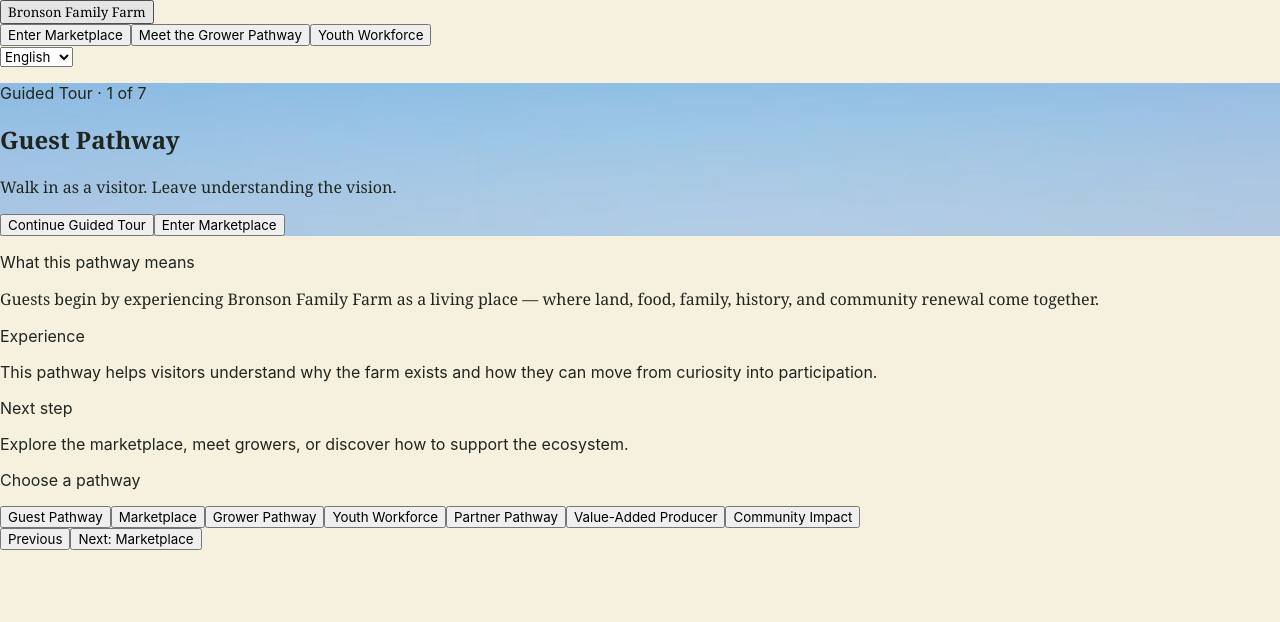
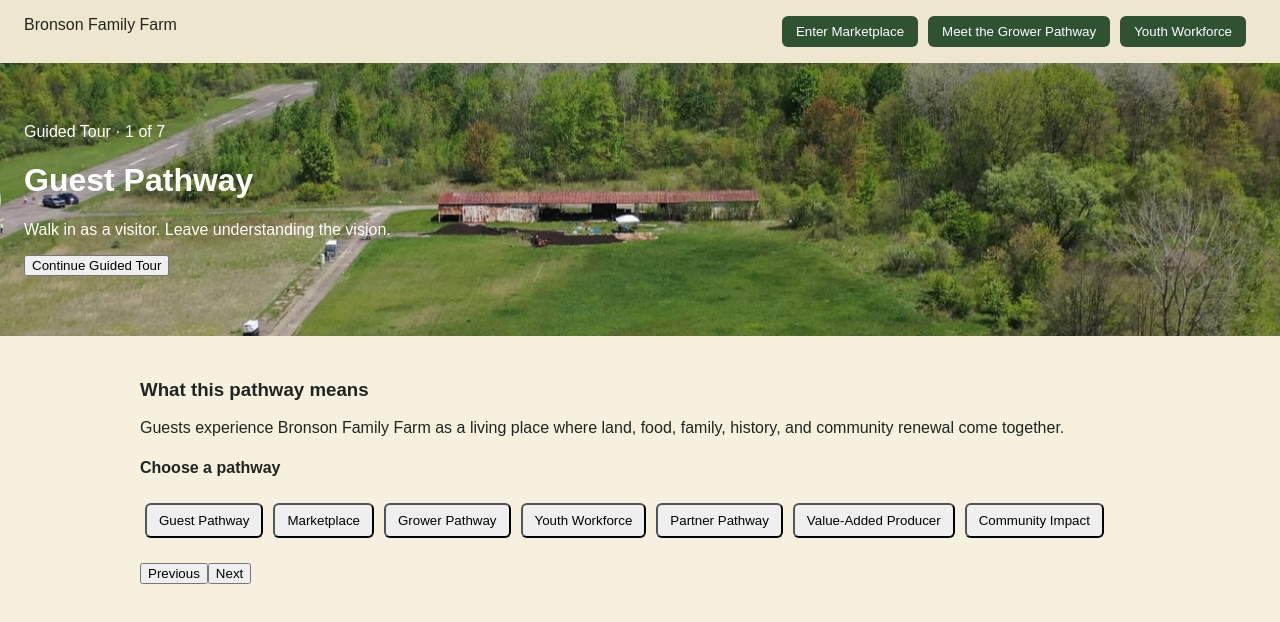
Before and after one commit to cburgessemail-gif/bronson-demo, a React (Vite) app: page / in a window 1280 px wide. Shown: the top 622 px of the page. Built offline with nearby package versions, Linux system fonts and the light colour scheme.

Commit message:
Refactor App component and update pathways structure

```diff
--- a/src/App.tsx
+++ b/src/App.tsx
@@ -1,6 +1,7 @@
 import React, { useState } from "react";
 
 const IMAGE = {
+  hero: "/GrowArea.jpg",
   guest: "/GrowArea.jpg",
   marketplace: "/SAM_0220.JPG",
   grower: "/SAM_0221.JPG",
@@ -10,290 +11,162 @@ const IMAGE = {
   community: "/SAM_0226.JPG",
 };
 
-type PathwayKey =
-  | "guest"
-  | "marketplace"
-  | "grower"
-  | "youth"
-  | "partner"
-  | "valueAdded"
-  | "community";
-
-const order: PathwayKey[] = [
-  "guest",
-  "marketplace",
-  "grower",
-  "youth",
-  "partner",
-  "valueAdded",
-  "community",
+const PATHWAYS = [
+  {
+    key: "guest",
+    title: "Guest Pathway",
+    subtitle: "Walk in as a visitor. Leave understanding the vision.",
+    content:
+      "Guests experience Bronson Family Farm as a living place where land, food, family, history, and community renewal come together.",
+  },
+  {
+    key: "marketplace",
+    title: "Marketplace",
+    subtitle: "Turn interest into participation.",
+    content:
+      "Explore fresh produce, tools, and value-added goods while supporting local growers.",
+  },
+  {
+    key: "grower",
+    title: "Grower Pathway",
+    subtitle: "From knowledge to production.",
+    content:
+      "Growers access land, tools, and shared knowledge to participate in a thriving ecosystem.",
+  },
+  {
+    key: "youth",
+    title: "Youth Workforce",
+    subtitle: "Learning by doing.",
+    content:
+      "Youth gain real-world skills through hands-on farming, teamwork, and responsibility.",
+  },
+  {
+    key: "partner",
+    title: "Partner Pathway",
+    subtitle: "Organizations amplify impact.",
+    content:
+      "Partners provide resources, services, and support that strengthen the ecosystem.",
+  },
+  {
+    key: "valueAdded",
+    title: "Value-Added Producer",
+    subtitle: "Extend the value of what is grown.",
+    content:
+      "Producers transform raw goods into finished products, increasing economic opportunity.",
+  },
+  {
+    key: "community",
+    title: "Community Impact",
+    subtitle: "One system. Shared benefit.",
+    content:
+      "The farm strengthens food access, workforce readiness, and community health.",
+  },
 ];
 
-const pathways: Record<
-  PathwayKey,
-  {
-    title: string;
-    eyebrow: string;
-    subtitle: string;
-    image: string;
-    meaning: string;
-    experience: string;
-    action: string;
+const styles = `
+body {
+  margin: 0;
+  background: #f6f0df;
+  font-family: Arial, sans-serif;
+  color: #1f261f;
 }
-> = {
-  guest: {
-    title: "Guest Pathway",
-    eyebrow: "Guided Tour · 1 of 7",
-    subtitle: "Walk in as a visitor. Leave understanding the vision.",
-    image: IMAGE.guest,
-    meaning:
-      "Guests begin by experiencing Bronson Family Farm as a living place — where land, food, family, history, and community renewal come together.",
-    experience:
-      "This pathway helps visitors understand why the farm exists and how they can move from curiosity into participation.",
-    action: "Explore the marketplace, meet growers, or discover how to support the ecosystem.",
-  },
-  marketplace: {
-    title: "Marketplace",
-    eyebrow: "Guided Tour · 2 of 7",
-    subtitle: "Fresh food, seedlings, tools, and local purchasing power.",
-    image: IMAGE.marketplace,
-    meaning:
-      "The Marketplace turns interest into action by connecting people to produce, seedlings, supplies, and local products.",
-    experience:
-      "Customers can support growers, purchase healthy food, and participate in a local food economy rooted in community benefit.",
-    action: "Shop, preorder, scan QR codes, or return for seasonal farm offerings.",
-  },
-  grower: {
-    title: "Grower Pathway",
-    eyebrow: "Guided Tour · 3 of 7",
-    subtitle: "Growers are entrepreneurs in a larger ecosystem.",
-    image: IMAGE.grower,
-    meaning:
-      "Growers are not isolated producers. They are contributors to a shared food system with tools, knowledge, markets, and support.",
-    experience:
-      "This pathway connects growers to education, seasonal support, supplies, demonstrations, and marketplace participation.",
-    action: "Learn, grow, sell, teach, and strengthen local food access.",
-  },
-  youth: {
-    title: "Youth Workforce",
-    eyebrow: "Guided Tour · 4 of 7",
-    subtitle: "Building skills, responsibility, and future readiness.",
-    image: IMAGE.youth,
-    meaning:
-      "Youth Workforce gives young people meaningful outdoor work connected to food, land, responsibility, and leadership.",
-    experience:
-      "Youth learn safety, attendance, teamwork, task completion, communication, and entrepreneurship through real farm-based activity.",
-    action: "Build confidence, document progress, and prepare for future opportunities.",
-  },
-  partner: {
-    title: "Partner Pathway",
-    eyebrow: "Guided Tour · 5 of 7",
-    subtitle: "Aligning resources around community benefit.",
-    image: IMAGE.partner,
-    meaning:
-      "Partners help build the infrastructure around the farm — health, education, workforce, food access, and sustainability.",
-    experience:
-      "Each partner contributes something meaningful: tools, education, demonstrations, screenings, services, funding, or expertise.",
-    action: "Support the event, strengthen programming, and help build a replicable model.",
-  },
-  valueAdded: {
-    title: "Value-Added Producer",
-    eyebrow: "Guided Tour · 6 of 7",
-    subtitle: "Turning local growing into products and enterprise.",
-    image: IMAGE.valueAdded,
-    meaning:
-      "Value-added producers transform food, culture, creativity, and skill into products that strengthen the marketplace.",
-    experience:
-      "This pathway supports entrepreneurship, small business growth, local production, and sustainability.",
-    action: "Create, package, sell, teach, and expand local economic opportunity.",
-  },
-  community: {
-    title: "Community Impact",
-    eyebrow: "Guided Tour · 7 of 7",
-    subtitle: "A place-based destination for food, health, learning, and legacy.",
-    image: IMAGE.community,
-    meaning:
-      "Bronson Family Farm is more than acreage. It is a community asset designed to improve food access and create generational opportunity.",
-    experience:
-      "The ecosystem connects guests, customers, growers, youth, partners, and producers into one shared place-based model.",
-    action: "Carry the story forward, invest in the vision, and help grow what comes next.",
-  },
-};
 
-export default function App() {
-  const [active, setActive] = useState<PathwayKey>("guest");
-  const current = pathways[active];
-  const currentIndex = order.indexOf(active);
-  const nextKey = order[(currentIndex + 1) % order.length];
+.header {
+  display: flex;
+  justify-content: space-between;
+  padding: 16px 24px;
+  background: #efe6cf;
+}
 
-  const goTo = (key: PathwayKey) => {
-    setActive(key);
-    window.scrollTo({ top: 0, behavior: "smooth" });
-  };
+.nav button {
+  margin-right: 10px;
+  padding: 8px 14px;
+  background: #2f5233;
+  color: white;
+  border: none;
+  border-radius: 6px;
+}
+
+.hero {
+  padding: 60px 24px;
+  color: white;
+  background-size: cover;
+  background-position: center;
+}
+
+.container {
+  padding: 24px;
+  max-width: 1000px;
+  margin: auto;
+}
+
+.button-row button {
+  margin: 5px;
+  padding: 8px 12px;
+  border-radius: 6px;
+}
+`;
+
+const App = () => {
+  const [step, setStep] = useState(0);
+
+  const current = PATHWAYS[step];
 
   return (
-    <main
-      className="min-h-screen bg-[#f4eddd] text-[#123d2a]"
+    <>
+      <style>{styles}</style>
+
+      <div className="header">
+        <div>Bronson Family Farm</div>
+        <div className="nav">
+          <button onClick={() => setStep(1)}>Enter Marketplace</button>
+          <button onClick={() => setStep(2)}>Meet the Grower Pathway</button>
+          <button onClick={() => setStep(3)}>Youth Workforce</button>
+        </div>
+      </div>
+
+      <div
+        className="hero"
         style={{
-        fontFamily:
-          'Inter, ui-sans-serif, system-ui, -apple-system, BlinkMacSystemFont, "Segoe UI", sans-serif',
+          backgroundImage: `url(${IMAGE[current.key]})`,
         }}
       >
-      <header className="sticky top-0 z-50 flex items-center justify-between gap-4 border-b border-[#d8ceb7] bg-[#f4eddd]/95 px-6 py-4 backdrop-blur">
-        <button
-          onClick={() => goTo("guest")}
-          className="text-2xl font-semibold tracking-tight"
-          style={{ fontFamily: 'Georgia, "Times New Roman", serif' }}
-        >
-          Bronson Family Farm
+        <div>Guided Tour · {step + 1} of {PATHWAYS.length}</div>
+        <h1>{current.title}</h1>
+        <p>{current.subtitle}</p>
+        <button onClick={() => setStep((s) => (s + 1) % PATHWAYS.length)}>
+          Continue Guided Tour
         </button>
+      </div>
 
-        <nav className="hidden items-center gap-3 md:flex">
-          <button
-            onClick={() => goTo("marketplace")}
-            className="rounded-full border border-[#cfc5ad] bg-white/75 px-5 py-2 text-sm font-medium shadow-sm"
-          >
-            Enter Marketplace
+      <div className="container">
+        <h3>What this pathway means</h3>
+        <p>{current.content}</p>
+
+        <h4>Choose a pathway</h4>
+        <div className="button-row">
+          {PATHWAYS.map((p, i) => (
+            <button key={p.key} onClick={() => setStep(i)}>
+              {p.title}
+            </button>
+          ))}
+        </div>
+
+        <div style={{ marginTop: 20 }}>
+          <button onClick={() => setStep((s) => Math.max(s - 1, 0))}>
+            Previous
           </button>
           <button
-            onClick={() => goTo("grower")}
-            className="rounded-full border border-[#cfc5ad] bg-white/75 px-5 py-2 text-sm font-medium shadow-sm"
+            onClick={() =>
+              setStep((s) => Math.min(s + 1, PATHWAYS.length - 1))
+            }
           >
-            Meet the Grower Pathway
-          </button>
-          <button
-            onClick={() => goTo("youth")}
-            className="rounded-full border border-[#cfc5ad] bg-white/75 px-5 py-2 text-sm font-medium shadow-sm"
-          >
-            Youth Workforce
-          </button>
-        </nav>
-
-        <select className="rounded-full border border-[#cfc5ad] bg-white/75 px-5 py-2 text-sm shadow-sm">
-          <option>English</option>
-          <option>Spanish</option>
-          <option>Tagalog</option>
-          <option>Italian</option>
-          <option>Hebrew</option>
-          <option>French</option>
-        </select>
-      </header>
-
-      <section
-        className="relative min-h-[78vh] overflow-hidden bg-cover bg-center"
-        style={{ backgroundImage: `url("${current.image}")` }}
-      >
-        <div className="absolute inset-0 bg-gradient-to-r from-black/60 via-[#173d27]/70 to-[#0e3a28]/90" />
-
-        <div className="relative z-10 grid min-h-[78vh] items-center px-6 py-20 md:grid-cols-2">
-          <div />
-          <div className="max-w-3xl">
-            <p className="mb-4 text-sm font-bold uppercase tracking-[0.22em] text-[#f4d85d]">
-              {current.eyebrow}
-            </p>
-
-            <h1
-              className="mb-6 text-5xl font-semibold leading-tight text-white md:text-7xl"
-              style={{ fontFamily: 'Georgia, "Times New Roman", serif' }}
-            >
-              {current.title}
-            </h1>
-
-            <p
-              className="max-w-2xl text-2xl font-semibold leading-snug text-[#fff3c4] md:text-3xl"
-              style={{ fontFamily: 'Georgia, "Times New Roman", serif' }}
-            >
-              {current.subtitle}
-            </p>
-
-            <div className="mt-10 flex flex-wrap gap-3">
-              <button
-                onClick={() => goTo(nextKey)}
-                className="rounded-full bg-[#f4d85d] px-6 py-3 font-bold text-[#123d2a] shadow-lg"
-              >
-                Continue Guided Tour
-              </button>
-
-              <button
-                onClick={() => goTo("marketplace")}
-                className="rounded-full border border-white/40 bg-white/15 px-6 py-3 font-semibold text-white backdrop-blur"
-              >
-                Enter Marketplace
+            Next
           </button>
         </div>
       </div>
-        </div>
-      </section>
+    </>
+  );
+};
 
-      <section className="mx-auto max-w-6xl px-6 py-12">
-        <div className="mb-8 rounded-[2rem] bg-white/90 p-8 shadow-xl">
-          <p className="mb-3 text-sm font-bold uppercase tracking-[0.2em] text-[#8a6f21]">
-            What this pathway means
-          </p>
-          <p
-            className="text-2xl leading-relaxed text-[#123d2a]"
-            style={{ fontFamily: 'Georgia, "Times New Roman", serif' }}
-          >
-            {current.meaning}
-          </p>
-        </div>
-
-        <div className="grid gap-6 md:grid-cols-2">
-          <div className="rounded-[2rem] bg-white/90 p-8 shadow-lg">
-            <p className="mb-3 text-sm font-bold uppercase tracking-[0.2em] text-[#8a6f21]">
-              Experience
-            </p>
-            <p className="text-lg leading-relaxed">{current.experience}</p>
-          </div>
-
-          <div className="rounded-[2rem] bg-white/90 p-8 shadow-lg">
-            <p className="mb-3 text-sm font-bold uppercase tracking-[0.2em] text-[#8a6f21]">
-              Next step
-            </p>
-            <p className="text-lg leading-relaxed">{current.action}</p>
-          </div>
-        </div>
-
-        <div className="mt-10 rounded-[2rem] bg-[#123d2a] p-6 text-white shadow-xl">
-          <p className="mb-5 text-sm font-bold uppercase tracking-[0.2em] text-[#f4d85d]">
-            Choose a pathway
-          </p>
-
-          <div className="grid gap-3 md:grid-cols-4">
-            {order.map((key) => (
-              <button
-                key={key}
-                onClick={() => goTo(key)}
-                className={`rounded-2xl px-5 py-4 text-sm font-semibold transition ${
-                  active === key
-                    ? "bg-[#f4d85d] text-[#123d2a]"
-                    : "bg-white/10 text-white hover:bg-white/20"
-                }`}
-              >
-                {pathways[key].title}
-              </button>
-            ))}
-          </div>
-        </div>
-
-        <div className="mt-10 flex justify-between gap-4">
-          <button
-            onClick={() =>
-              goTo(order[(currentIndex - 1 + order.length) % order.length])
-            }
-            className="rounded-full border border-[#cfc5ad] bg-white/80 px-6 py-3 font-semibold shadow-sm"
-          >
-            Previous
-          </button>
-
-          <button
-            onClick={() => goTo(nextKey)}
-            className="rounded-full bg-[#123d2a] px-6 py-3 font-semibold text-white shadow-sm"
-          >
-            Next: {pathways[nextKey].title}
-          </button>
-        </div>
-      </section>
-    </main>
-  );
-}
+export default App;
```
Lines whose indentation alone changed are shown as unchanged.
